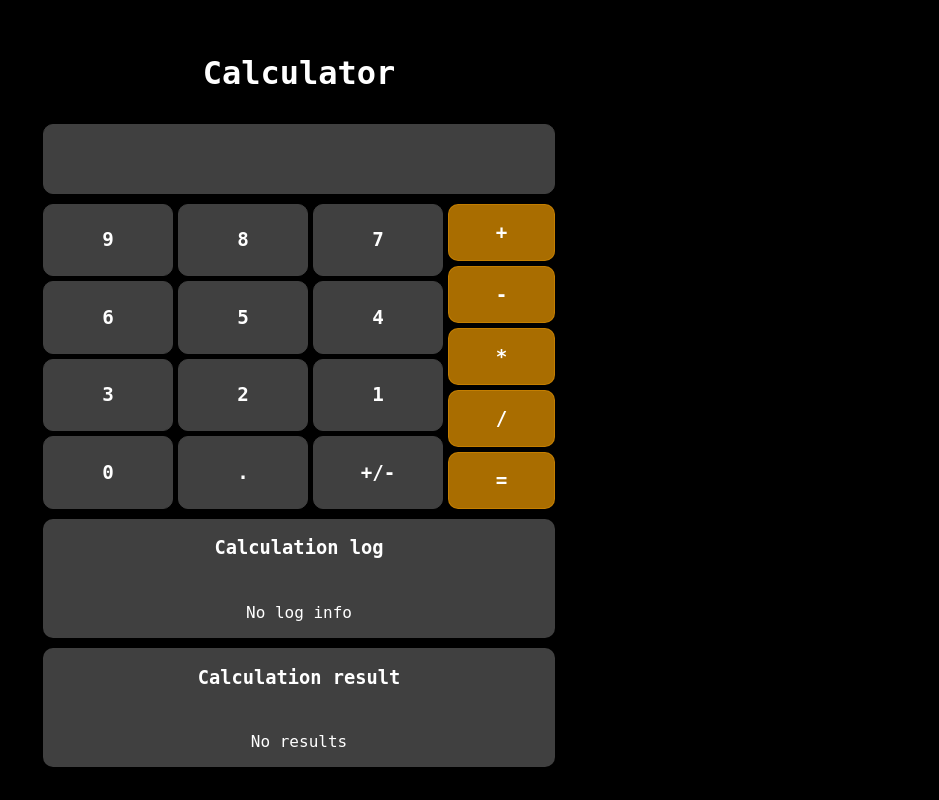
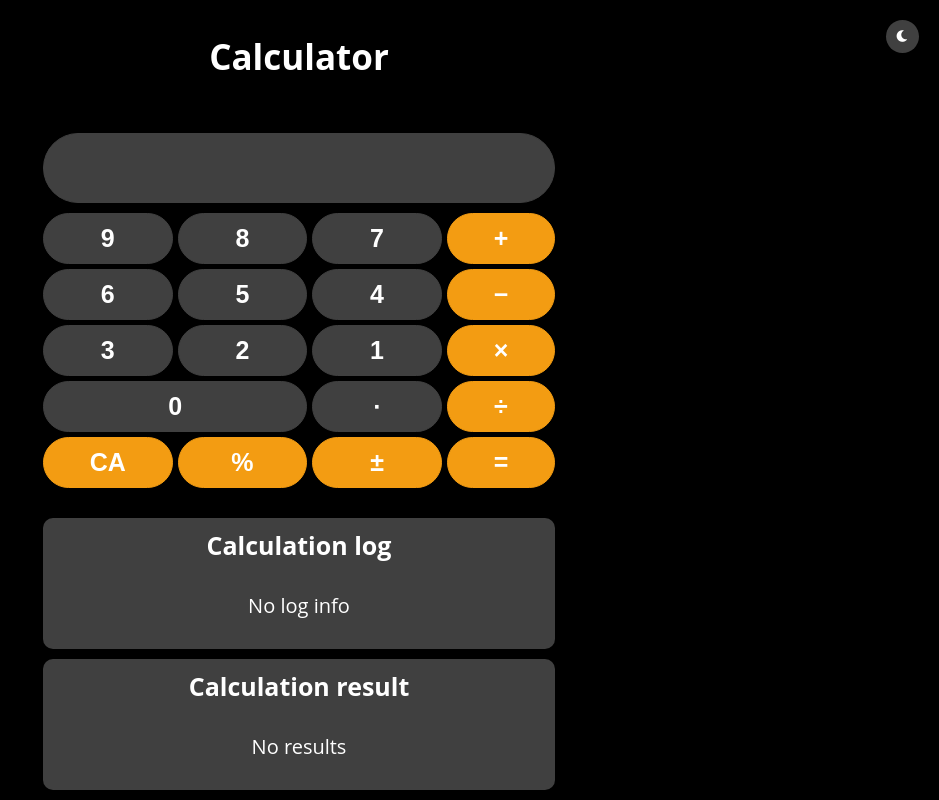
Before and after one commit to PolinaPrykhodchenko/js, a website: page simple calculator/index.html in a window 1280 px wide. Shown: the whole page, without its empty margins (341-1280 px from the left). Drawn offline with Linux system fonts and the light colour scheme.

Commit message:
changed calculator behavior

```diff
--- a/simple calculator/assets/styles/app.css
+++ /dev/null
@@ -1,168 +0,0 @@
-* {
-  box-sizing: border-box;
-}
-
-html {
-  font-family: 'monospace', monospace;
-}
-
-body {
-  margin: 0;
-  display: flex;
-  flex-direction: column;
-  justify-content: center;
-  align-items: center;
-  height: 100vh;
-  row-gap: 10px;
-  background-color: black;
-}
-
-header {
-  color: white;
-  text-align: center;
-  padding: 0;
-  margin: 0;
-  width: 100%;
-}
-
-/*styles for calculator wrappers*/
-
-.calculation-result,
-.calculator,
-.calculation-log-container {
-  min-width: 40%;
-  display: flex;
-  flex-direction: column;
-  align-items: center;
-  row-gap: 10px;
-  max-width: 90%;
-  color: white;
-}
-
-.calculation-result,
-.calculation-log-container {
-  background-color: #404040;
-  border-radius: 10px;
-}
-
-.calculation-result {
-  text-align: center;
-}
-
-.calc-actions-container {
-  display: flex;
-  flex-direction: row;
-  column-gap: 5px;
-  width: 100%;
-}
-
-.calc-actions {
-  flex-grow: 1;
-  display: flex;
-  flex-direction: column;
-  row-gap: 5px;
-}
-
-.number-buttons {
-  flex-grow: 3;
-  display: grid;
-  grid-template-columns: 1fr 1fr 1fr;
-  column-gap: 5px;
-  row-gap: 5px;
-}
-
-/*styles for user input*/
-
-.calculator input {
-  font: inherit;
-  font-size: 30px;
-  border: 1px solid #404040;
-  background-color: #404040;
-  border-radius: 10px;
-  width: 100%;
-  height: 70px;
-  padding: 15px;
-  margin: auto;
-  display: block;
-  color: white;
-  text-align: center;
-}
-
-.calculator input:focus {
-  outline: none;
-}
-
-
-/* Chrome, Safari, Edge, Opera */
-.calculator input::-webkit-outer-spin-button,
-.calculator input::-webkit-inner-spin-button {
-  -webkit-appearance: none;
-  margin: 0;
-}
-
-/* Firefox */
-.calculator input[type=number] {
-  -moz-appearance: textfield;
-}
-
-
-/*styles for all calculator buttons*/
-
-.number-button,
-.action-button,
-.decimal-button,
-.negate-button {
-  font: inherit;
-  color: white;
-  border-radius: 10px;
-  padding: 1rem;
-  cursor: pointer;
-  border: 1px solid white;
-  font-weight: bold;
-  font-size: larger;
-}
-
-.action-button {
-  background: rgba(202, 130, 0, 0.84);
-  border-color: rgba(202, 130, 0, 0.84);
-}
-
-.number-button,
-.decimal-button,
-.negate-button{
-  background-color: #404040;
-  border-color: #404040;
-}
-
-.number-button:focus,
-.action-button:focus,
-.decimal-button:focus,
-.negate-button:focus {
-  outline: none;
-}
-
-.number-button:hover,
-.action-button:hover,
-.decimal-button:hover,
-.negate-button:hover {
-  opacity: 0.7;
-}
-
-.number-button:active,
-.action-button:active,
-.decimal-button:active,
-.negate-button:active{
-  filter: brightness(2);
-}
-
-.clicked-num-button {
-  color:  #404040;
-  background-color: white;
-  border-color: white;
-}
-
-.clicked-action-button {
-  color: rgba(202, 130, 0, 0.84);
-  background: white;
-  border-color: white;
-}
--- a/simple calculator/index.html
+++ b/simple calculator/index.html
@@ -1,60 +1,215 @@
-<!DOCTYPE html>
+<!doctype html>
 <html lang="en">
 <head>
-    <meta charset="UTF-8" />
-    <meta name="viewport" content="width=device-width, initial-scale=1.0" />
-    <meta http-equiv="X-UA-Compatible" content="ie=edge" />
+    <meta charset="UTF-8"/>
+    <meta name="viewport" content="width=device-width, initial-scale=1.0"/>
+    <meta http-equiv="X-UA-Compatible" content="ie=edge"/>
     <title>Basics</title>
     <link
             href="https://fonts.googleapis.com/css?family=Roboto:400,700&display=swap"
             rel="stylesheet"
     />
-    <link rel="stylesheet" href="assets/styles/app.css" />
+    <link
+            rel="stylesheet"
+            href="https://cdnjs.cloudflare.com/ajax/libs/font-awesome/6.0.0-beta3/css/all.min.css"
+    />
+    <link rel="stylesheet" href="src/styles/app.css"/>
+    <link rel="stylesheet" href="src/styles/buttons.css"/>
+    <link rel="stylesheet" href="src/styles/inputs.css"/>
+    <script src="./dist/scripts/calculator.js" defer></script>
+    <script src="./dist/scripts/main.js" defer></script>
 </head>
 <body>
+<div class="toggle-theme-wrapper">
+    <button class="toggle-button" id="theme-toggle" onclick="toggleThemeButton()">
+        <i id="toggle-icon" class="fas fa-moon"></i>
+    </button>
+</div>
+
 <header>
     <h1>Calculator</h1>
 </header>
 
-    <section class="calculator">
-      <input type="text" id="input-number" />
-      <div class="calc-actions-container">
-        <div class="number-buttons">
-          <button type="button" id="btn-nine" class="number-button" value="9"  onclick="buttonClicked(this)">9</button>
-          <button type="button" id="btn-eight" class="number-button" value="8"  onclick="buttonClicked(this)" >8</button>
-          <button type="button" id="btn-seven" class="number-button" value="7"  onclick="buttonClicked(this)" >7</button>
-          <button type="button" id="btn-six" class="number-button" value="6"  onclick="buttonClicked(this)" >6</button>
-          <button type="button" id="btn-five" class="number-button" value="5"  onclick="buttonClicked(this)" >5</button>
-          <button type="button" id="btn-four" class="number-button" value="4"  onclick="buttonClicked(this)" >4</button>
-          <button type="button" id="btn-three" class="number-button" value="3"  onclick="buttonClicked(this)" >3</button>
-          <button type="button" id="btn-two" class="number-button" value="2"  onclick="buttonClicked(this)" >2</button>
-          <button type="button" id="btn-one" class="number-button" value="1"  onclick="buttonClicked(this)" >1</button>
-          <button type="button" id="btn-zero" class="number-button" value="0"  onclick="buttonClicked(this)" >0</button>
-          <button type="button" id="btn-decimal" class="decimal-button" onclick="buttonClicked(this)" >.</button>
-          <button type="button" id="btn-negate" class="negate-button" onclick="buttonClicked(this)" >+/-</button>
+<section class="calculator-wrapper">
+    <input type="text" id="input-number" class="calculator-input"/>
+
+    <div class="calculator-functional-wrapper">
+        <div class="calculator-buttons-wrapper">
+            <div class="number-buttons-wrapper">
+                <button
+                        type="button"
+                        value="9"
+                        onclick="buttonClicked(this)"
+                        class="number-button"
+                >
+                    9
+                </button>
+                <button
+                        type="button"
+                        value="8"
+                        onclick="buttonClicked(this)"
+                        class="number-button"
+                >
+                    8
+                </button>
+                <button
+                        type="button"
+                        value="7"
+                        onclick="buttonClicked(this)"
+                        class="number-button"
+                >
+                    7
+                </button>
+                <button
+                        type="button"
+                        value="6"
+                        onclick="buttonClicked(this)"
+                        class="number-button"
+                >
+                    6
+                </button>
+                <button
+                        type="button"
+                        value="5"
+                        onclick="buttonClicked(this)"
+                        class="number-button"
+                >
+                    5
+                </button>
+                <button
+                        type="button"
+                        value="4"
+                        onclick="buttonClicked(this)"
+                        class="number-button"
+                >
+                    4
+                </button>
+                <button
+                        type="button"
+                        value="3"
+                        onclick="buttonClicked(this)"
+                        class="number-button"
+                >
+                    3
+                </button>
+                <button
+                        type="button"
+                        value="2"
+                        onclick="buttonClicked(this)"
+                        class="number-button"
+                >
+                    2
+                </button>
+                <button
+                        type="button"
+                        value="1"
+                        onclick="buttonClicked(this)"
+                        class="number-button"
+                >
+                    1
+                </button>
+                <button
+                        type="button"
+                        value="0"
+                        onclick="buttonClicked(this)"
+                        class="number-button zero-button"
+                >
+                    0
+                </button>
+                <button
+                        type="button"
+                        value="decimal"
+                        class="number-button"
+                        onclick="buttonClicked(this)"
+                >
+                    &#8729;
+                </button>
+            </div>
+            <div class="action-buttons-wrapper">
+                <button
+                        type="button"
+                        value="clear"
+                        class="action-button"
+                        onclick="buttonClicked(this)"
+                >
+                    <span id="clear-button-span">CA</span>
+                </button>
+                <button
+                        type="button"
+                        value="percent"
+                        class="action-button"
+                        onclick="buttonClicked(this)"
+                >
+                    &#37;
+                </button>
+                <button
+                        type="button"
+                        value="negate"
+                        class="action-button"
+                        onclick="buttonClicked(this)"
+                >
+                    &#177;
+                </button>
+            </div>
         </div>
 
-        <div class="calc-actions">
-          <button type="button" id="btn-add" class="action-button" onclick="buttonClicked(this)" >+</button>
-          <button type="button" id="btn-subtract" class="action-button" onclick="buttonClicked(this)" >-</button>
-          <button type="button" id="btn-multiply" class="action-button" onclick="buttonClicked(this)" >*</button>
-          <button type="button" id="btn-divide" class="action-button" onclick="buttonClicked(this)" >/</button>
-          <button type="button" id="btn-execute" class="action-button" onclick="buttonClicked(this)" >=</button>
+        <div class="calculator-actions-wrapper">
+            <button
+                    type="button"
+                    value="ADD"
+                    class="action-button"
+                    onclick="buttonClicked(this)"
+            >
+                &#43;
+            </button>
+            <button
+                    type="button"
+                    value="SUBTRACT"
+                    class="action-button"
+                    onclick="buttonClicked(this)"
+            >
+                &#8722;
+            </button>
+            <button
+                    type="button"
+                    value="MULTIPLY"
+                    class="action-button"
+                    onclick="buttonClicked(this)"
+            >
+                &#215;
+            </button>
+            <button
+                    type="button"
+                    value="DIVIDE"
+                    class="action-button"
+                    onclick="buttonClicked(this)"
+            >
+                &#247;
+            </button>
+            <button
+                    type="button"
+                    value="EXECUTE"
+                    class="action-button"
+                    onclick="buttonClicked(this)"
+            >
+                &#61;
+            </button>
         </div>
     </div>
 </section>
 
-    <section class="calculation-log-container">
-      <h3>Calculation log</h3>
+<div class="calculation-result-wrapper">
+    <section class="calculation-log-wrapper">
+        <h2>Calculation log</h2>
         <p id="calculation-log">No log info</p>
     </section>
 
-    <section class="calculation-result">
-      <h3>Calculation result</h3>
+    <section class="calculation-execution-result-wrapper">
+        <h2>Calculation result</h2>
         <p id="calculation-result">No results</p>
     </section>
+</div>
 
-    <script src="assets/scripts/vendor.js"></script>
-    <script src="assets/scripts/app.js"></script>
+
 </body>
 </html>
```
Also changed, not shown: simple calculator/assets/scripts/app.js (deleted, +0 -97 lines), simple calculator/src/scripts/calculator.ts (added, +54 -0 lines), simple calculator/src/scripts/main.ts (added, +205 -0 lines). Lines whose indentation alone changed are shown as unchanged.
